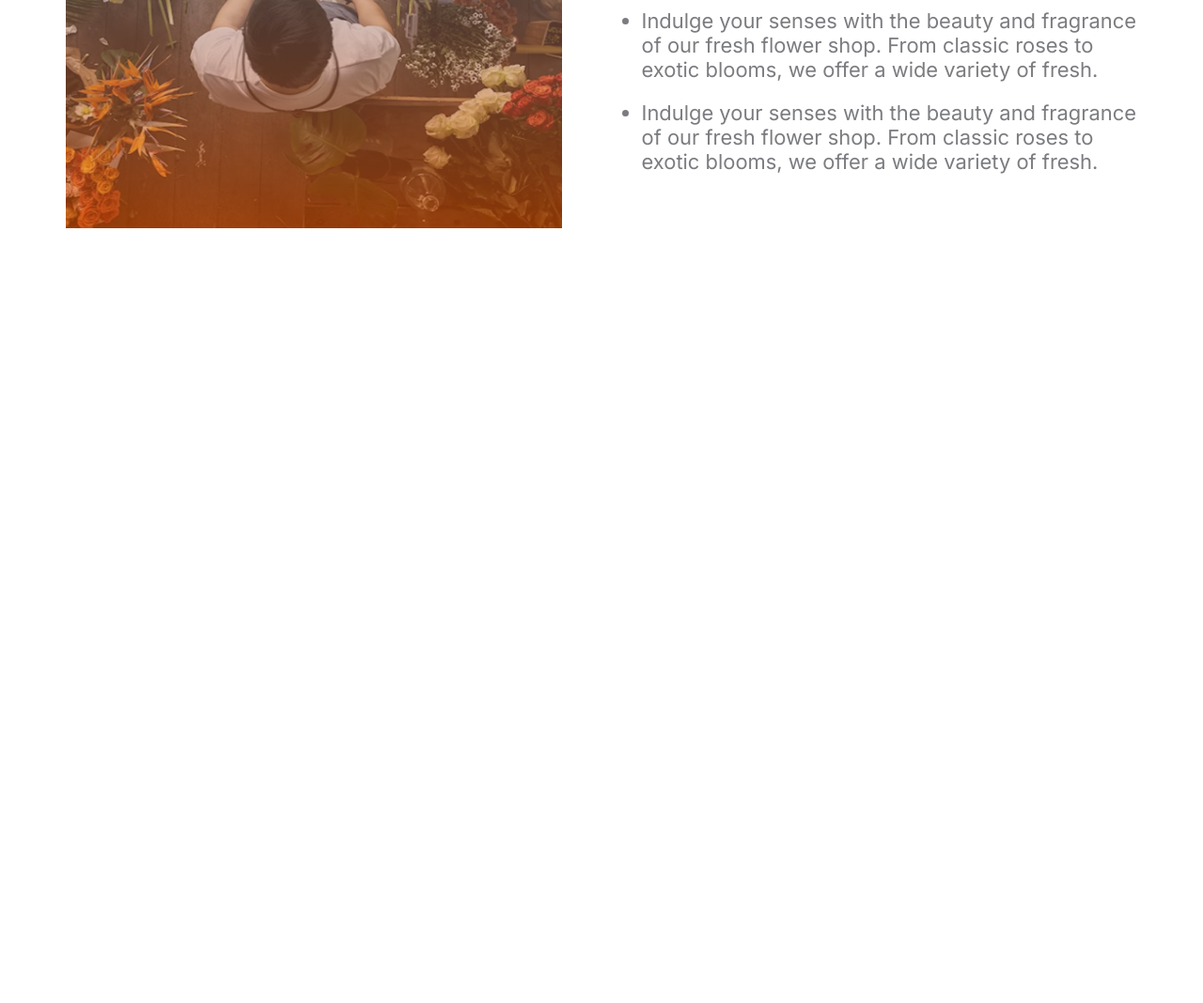
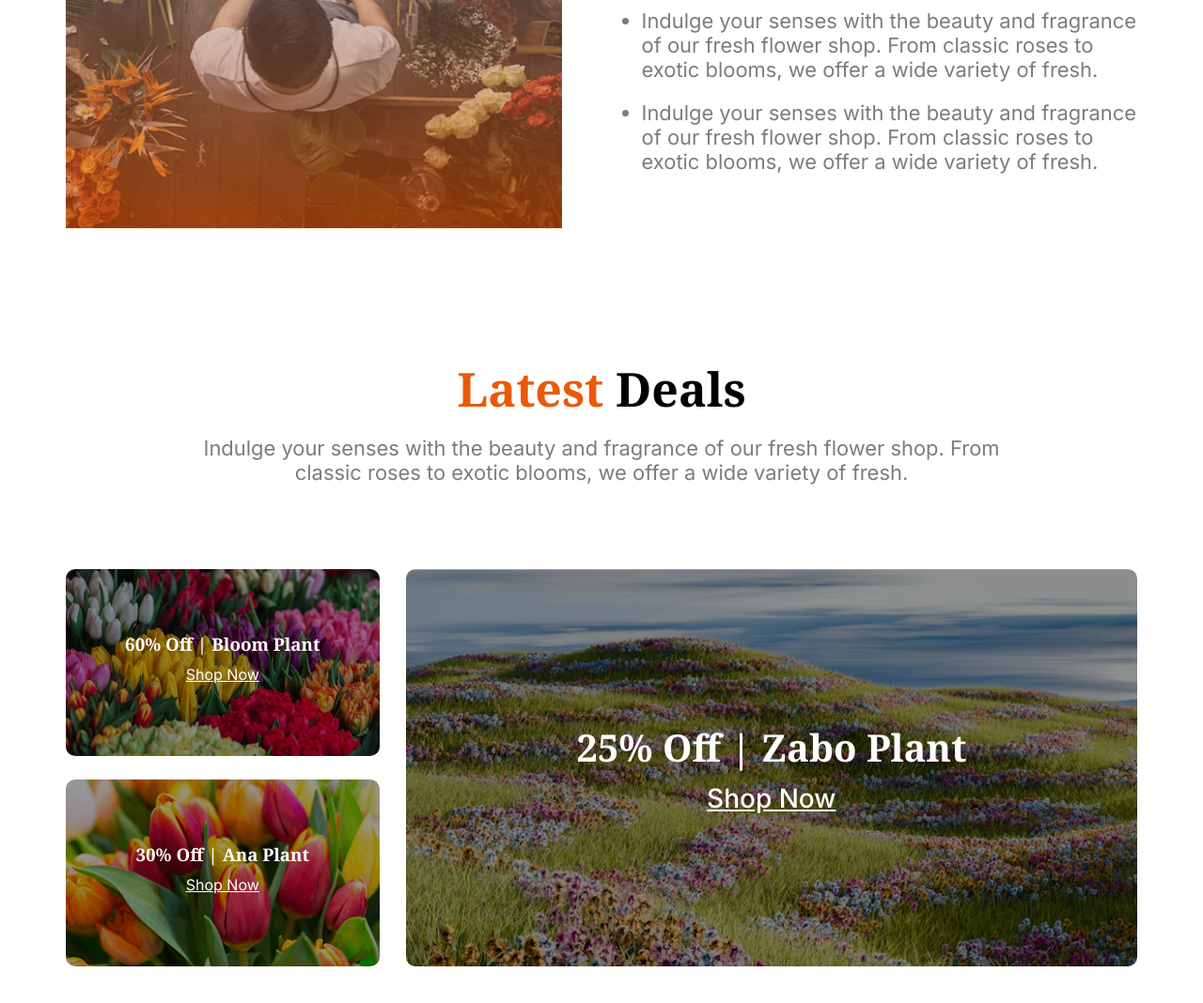
Before and after one commit to esaruhulla1/B12A02-Responsive-Flowers-Market, a plain HTML site: page index.html in a window 1280 px wide. Shown: the part 2443-3511 px from the top of the page at 94% size. Before the commit the page ends 2690 px from the top, so only its background shows below. Drawn offline with Linux system fonts and the light colour scheme.

Commit message:
Latest deal section added

```diff
--- a/index.html
+++ b/index.html
@@ -139,7 +139,29 @@
 
         </section>
 
+        <!-- Latest Deal Section -->
+        <section class="deal-section main-width">
+            <h1 class="common-section-title font-noto-serif"> <span>Latest</span> Deals</h1>
+            <p class="common-section-sub-title font-inter">Indulge your senses with the beauty and fragrance of our
+                fresh flower shop. From classic roses to exotic blooms, we offer a wide variety of fresh.</p>
 
+            <div class="bg-img-container">
+                <div class="bg-img-left">
+                    <div class="bg-img-left-top">
+                        <h3 class="font-noto-serif">60% Off | Bloom Plant</h3>
+                        <a class="font-inter">Shop Now</a>
+                    </div>
+                    <div class="bg-img-left-bottom">
+                        <h3 class="font-noto-serif">30% Off | Ana Plant</h3>
+                        <a class="font-inter">Shop Now</a>
+                    </div>
+                </div>
+                <div class="bg-img-right">
+                    <h3 class="font-noto-serif">25% Off | Zabo Plant</h3>
+                    <a class="font-inter">Shop Now</a>
+                </div>
+            </div>
+        </section>
     </main>
     <footer></footer>
 </body>
--- a/style.css
+++ b/style.css
@@ -164,3 +164,88 @@ nav{
     width: 100%;
 
 }
+/* Latest Deal Section style */
+.deal-section{
+    margin-top: 133px;
+
+}
+.bg-img-container{
+    margin-top: 90px;
+    margin-bottom: 120px;
+    display: flex;
+    gap: 28px;
+    justify-content: space-between;
+}
+.bg-img-left{
+    width: 30%;
+    display: flex;
+    flex-direction: column;
+    gap: 25px;
+}
+.bg-img-left-top{
+    background-image: linear-gradient(rgba(0, 0, 0, 0.4), rgba(0, 0, 0, 0.4)),
+                    url(./assets/deal-bloom.png);
+    height: 50%;
+    background-repeat: no-repeat;
+    color: white;
+    background-size: cover;
+    display: flex;
+    flex-direction: column;
+    justify-content: center;
+    align-items: center;
+    border-radius: 10px;
+}
+.bg-img-left-top h3{
+    font-family: 1.25rem;
+    font-weight: bold;
+}
+.bg-img-left-top a{
+    font-size: 1rem;
+    text-decoration: underline;
+    padding: 10px;
+
+}
+.bg-img-left-bottom{
+    background-image: linear-gradient(rgba(0,0,0,0.4),rgba(0,0,0,0.4)), url(./assets/deal-ana.png);
+    height: 50%;
+    background-repeat: no-repeat;
+    color: white;
+    background-size: cover;
+    display: flex;
+    flex-direction: column;
+    justify-content: center;
+    align-items: center;
+    border-radius: 10px;
+}
+.bg-img-left-bottom h3{
+    font-family: 1.25rem;
+    font-weight: bold;
+}
+.bg-img-left-bottom a{
+    font-size: 1rem;
+    text-decoration: underline;
+    padding: 10px;
+
+}
+.bg-img-right{
+    width: 70%;
+    height: 423px;
+    background-image: linear-gradient(rgba(0,0,0,0.4), rgba(0,0,0,0.4)), url(./assets/deal-zabo.png);
+    color: white;
+    background-size: cover;
+    display: flex;
+    flex-direction: column;
+    justify-content: center;
+    align-items: center;
+    border-radius: 10px;
+}
+.bg-img-right h3{
+   font-size: 2.5rem;
+   font-weight: bold;
+}
+.bg-img-right a{
+    font-size: 1.75rem;
+    font-weight: 500;
+    text-decoration: underline;
+    margin-top: 10px;
+}
```
